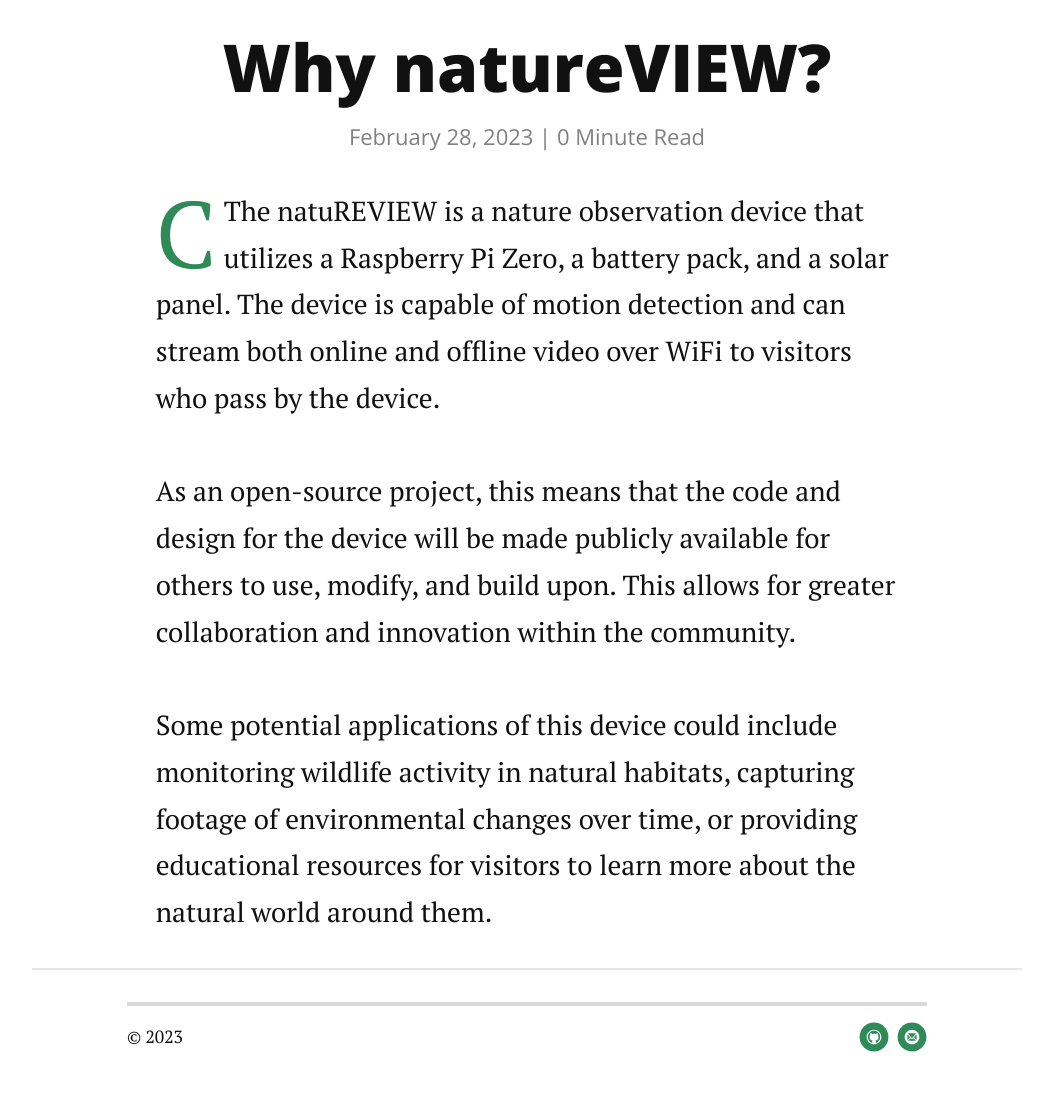
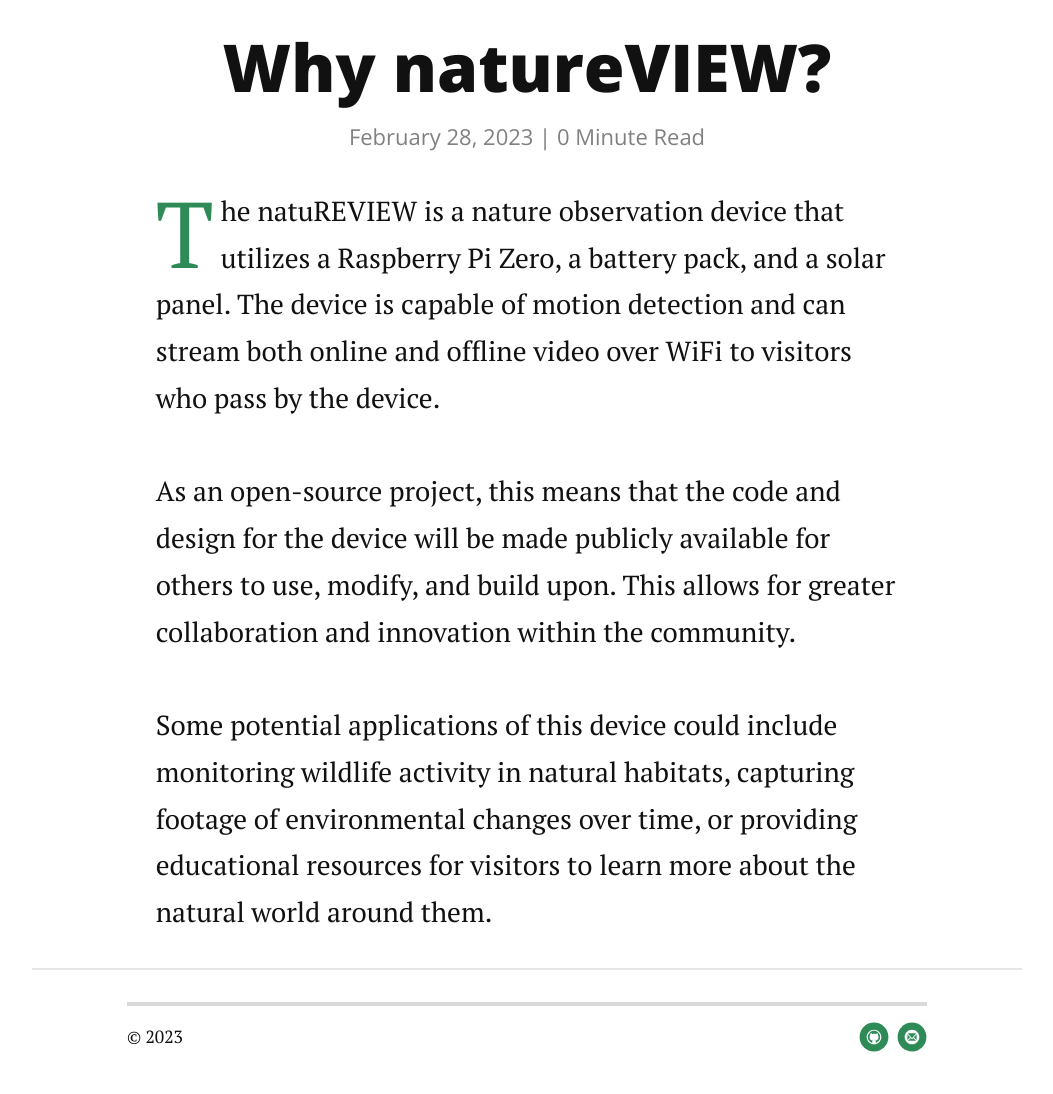
Before and after one commit to natuREVIEW/website, a Jekyll site: the page built from _posts/2023-02-28-Why-natureVIEW.markdown, in a window 1280 px wide. Shown: the part 330-1424 px from the top of the page, without its empty margins (113-1166 px from the left). Built offline with Jekyll 4.4.1, drawn with Linux system fonts in a browser that asks for light colours; nearby versions of some CDN libraries.

Commit message:
Update 2023-02-28-Why-natureVIEW.markdown

```diff
--- a/_posts/2023-02-28-Why-natureVIEW.markdown
+++ b/_posts/2023-02-28-Why-natureVIEW.markdown
@@ -4,4 +4,4 @@ title:  "Why natureVIEW?"
 date:   2023-02-28
 description: Our journey...
 ---
-<p class="intro"><span class="dropcap">C</span>The natuREVIEW is a nature observation device that utilizes a Raspberry Pi Zero, a battery pack, and a solar panel. The device is capable of motion detection and can stream both online and offline video over WiFi to visitors who pass by the device.<br><br>As an open-source project, this means that the code and design for the device will be made publicly available for others to use, modify, and build upon. This allows for greater collaboration and innovation within the community.<br><br>Some potential applications of this device could include monitoring wildlife activity in natural habitats, capturing footage of environmental changes over time, or providing educational resources for visitors to learn more about the natural world around them.</p>
+<p class="intro"><span class="dropcap">T</span>he natuREVIEW is a nature observation device that utilizes a Raspberry Pi Zero, a battery pack, and a solar panel. The device is capable of motion detection and can stream both online and offline video over WiFi to visitors who pass by the device.<br><br>As an open-source project, this means that the code and design for the device will be made publicly available for others to use, modify, and build upon. This allows for greater collaboration and innovation within the community.<br><br>Some potential applications of this device could include monitoring wildlife activity in natural habitats, capturing footage of environmental changes over time, or providing educational resources for visitors to learn more about the natural world around them.</p>
```
